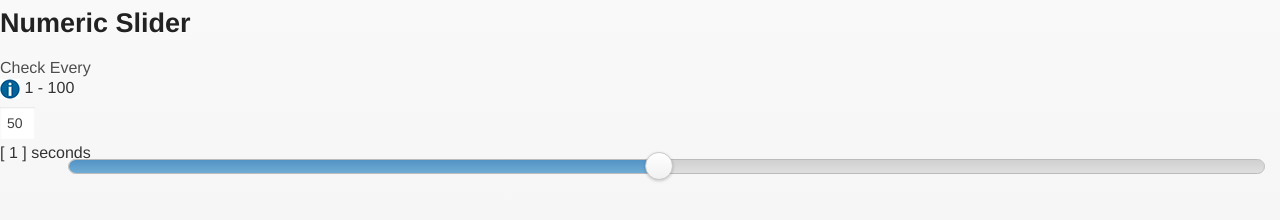
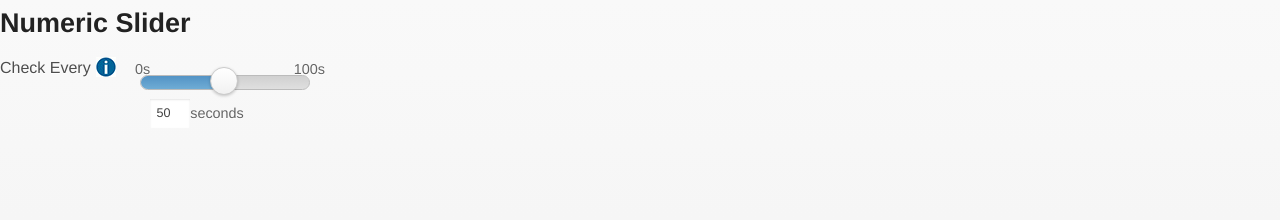
Before and after one commit to xtbl/ng-numeric-slider, a plain HTML site: page app/index.html in a window 1280 px wide. Drawn offline with Linux system fonts and the light colour scheme.

Commit message:
added units and styles

```diff
--- a/app/css/app.css
+++ b/app/css/app.css
@@ -8,9 +8,48 @@
 }
 
 input.numSliderInput {
-    width: 35px;
+    width: 40px;
+    float: left;
     border: none;
+    position: relative;
+    bottom: -30px;
 }
+.ngNumericSlider-units {
+    /*bottom: 30px;*/
+    /*position: relative;*/
+}
+
+.ngNumericSlider-right-container {
+    float: left;
+    min-width: 200px;
+    max-width: 300px;
+    padding: 5px;
+    color: #646464;
+    font-size: 0.9em;
+}
+
+.ngNumericSlider-left-container {
+    float: left;
+    min-width: 130px;
+}
+
+.ngNumericSlider-left-container label {
+    float: left;
+    padding-right: 5px;
+}
+
+.ngNumericSlider-right-container .ui-slider div.ui-slider-track {
+    margin: 0 15px 0 5px;
+}
+
+.ngNumericSlider-right-container .ngNumericSlider-minValue {
+    float: left;
+}
+
+.ngNumericSlider-right-container .ngNumericSlider-maxValue {
+    float: right;
+}
+
 /* ng-numeric-slider */
 
 
--- a/app/js/controllers.js
+++ b/app/js/controllers.js
@@ -4,5 +4,5 @@
 
 angular.module('myApp.controllers', []).
   controller('numericSliderCtrl',['$scope', function($scope) {
-    $scope.numericSliderConfig = { "help":"helpurl", "minValue":1,"maxValue":100 };
+    $scope.numericSliderConfig = { "help":"helpurl", "minValue":0,"maxValue":100, "step": 5 };
   }]);
--- a/app/js/directives.js
+++ b/app/js/directives.js
@@ -11,7 +11,7 @@
             "minValue": 0,
             "maxValue": 100,
             "units":'seconds',
-            "step":1,
+            "step": 1,
             "help" : undefined,
             "isEditable": false,
             "currentValue":50,
@@ -19,10 +19,6 @@
             "ngNumericSlider": "ngNumericSlider"
         };
         var self = this;
-
-//        console.log('defaults: '+JSON.stringify(defaults));
-//        console.log('options: '+JSON.stringify(options));
-
 
         self.config = $.extend(defaults, self.config, options);
         console.log('self.config: '+JSON.stringify(self.config));
@@ -98,6 +94,7 @@
                 $scope.numericSliderConfig.maxValue = self.config.maxValue;
                 $scope.numericSliderConfig.units = self.config.units;
                 $scope.numericSliderConfig.step = self.config.step;
+                $scope.numericSliderConfig.unitsInitial = self.config.units.charAt(0);
 
                 $scope.numericSliderConfig.itemHovered = self.config.itemHovered;
                 $scope.numericSliderConfig.numSliderHover = self.config.numSliderHover;
--- a/app/templates/ngNumericSlider.html
+++ b/app/templates/ngNumericSlider.html
@@ -1,9 +1,12 @@
 <div data-role="fieldcontain">
+    <div class="ngNumericSlider-left-container">
         <label for="numeric-slider">{{ numericSliderConfig.label }}</label>
         <a ng-show="numericSliderConfig.help" href="{{ numericSliderConfig.help }}" target="_blank">
             <img ng-src="img/more_information_icon.jpg">
         </a>
-    <span>{{ numericSliderConfig.minValue }}</span> - <span>{{ numericSliderConfig.maxValue }}</span>
+    </div>
+    <div class="ngNumericSlider-right-container">
+        <span class="ngNumericSlider-minValue">{{ numericSliderConfig.minValue }}{{ numericSliderConfig.unitsInitial }}</span> <span class="ngNumericSlider-maxValue">{{ numericSliderConfig.maxValue }}{{ numericSliderConfig.unitsInitial }}</span>
         <input ng-model="currentValue"
                ng-mouseenter="numericSliderConfig.itemHovered()"
                ng-mouseleave="numericSliderConfig.itemHovered()"
@@ -12,9 +15,14 @@
                class="numSliderInput"
                ng-readonly="!numericSliderConfig.isEditable"
                type="text" data-type="range" name="numeric-slider"
-           id="numeric-slider" value="{{ numericSliderConfig.currentValue }}" min="{{ numericSliderConfig.minValue }}" max="{{ numericSliderConfig.maxValue }}"
+               id="numeric-slider"
+               value="{{ numericSliderConfig.currentValue }}"
+               min="{{ numericSliderConfig.minValue }}"
+               max="{{ numericSliderConfig.maxValue }}"
+               step="{{ numericSliderConfig.step }}"
                data-highlight="true"
-           />   [ {{ numericSliderConfig.minValue }} ]
-    {{ numericSliderConfig.units }}
-    <br>
+               />
+
+        <span class="ngNumericSlider-units">{{ numericSliderConfig.units }}</span>
     </div>
+</div>
```
Lines whose indentation alone changed are shown as unchanged.
